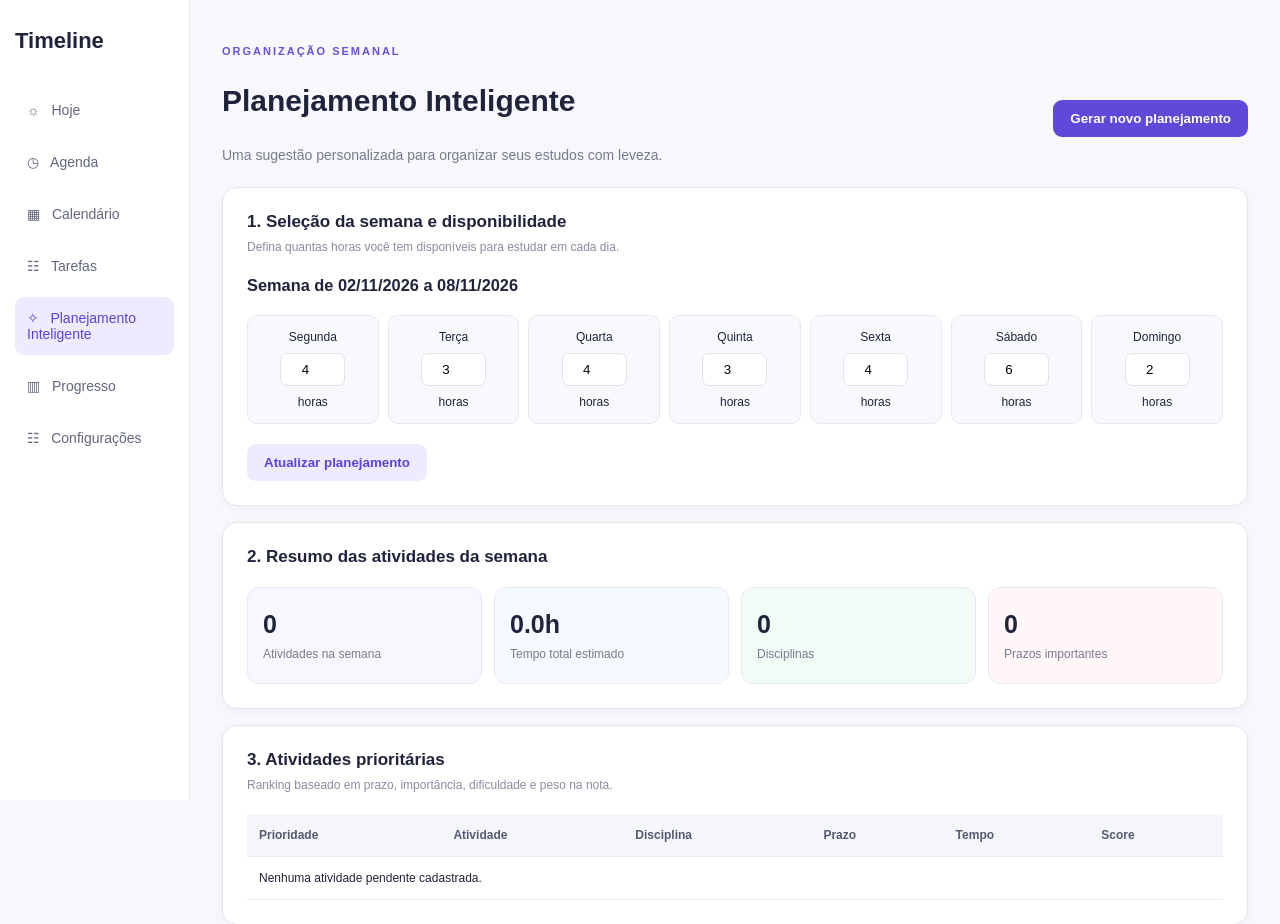
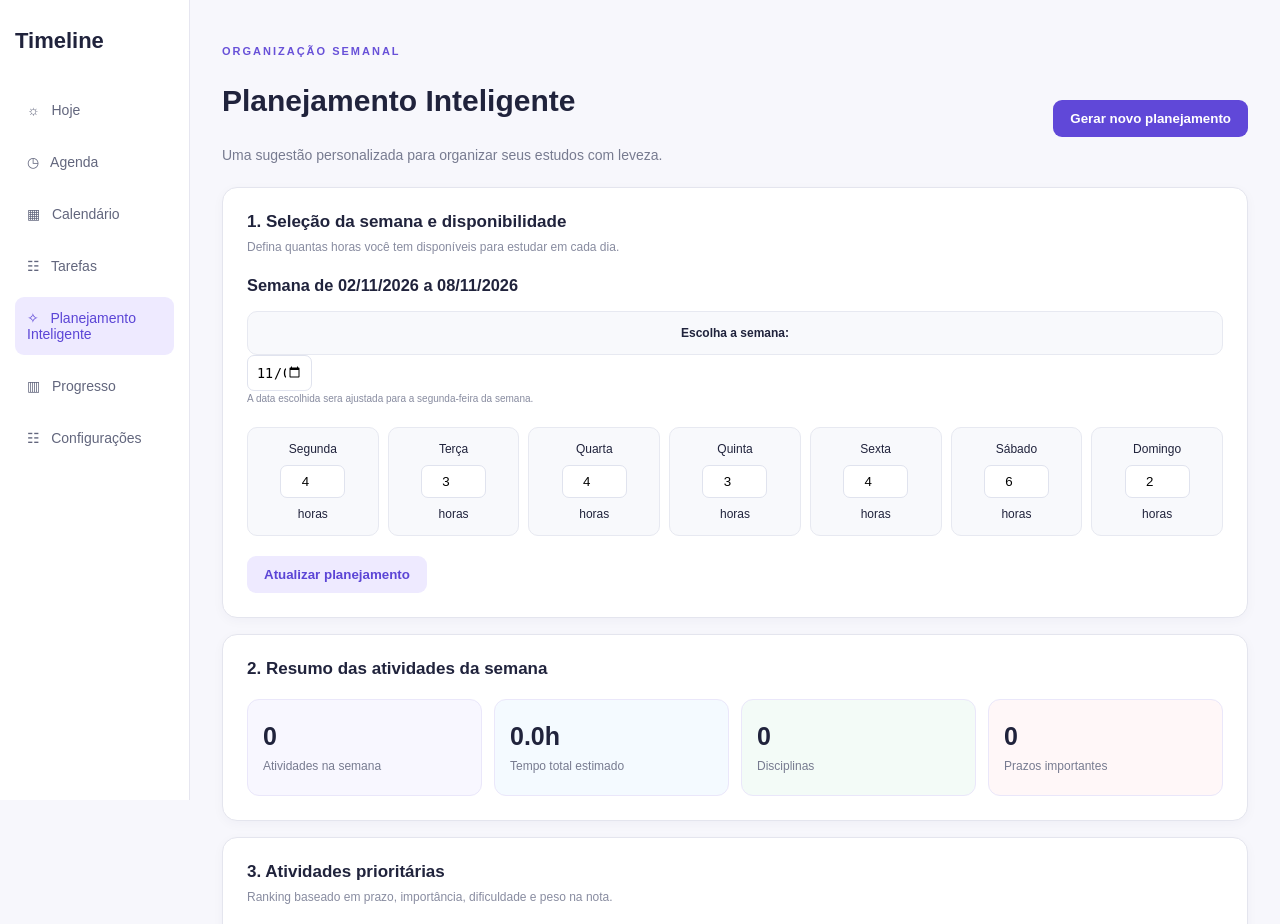
Before and after one commit to GabrielaJusto/Timeline, a Django app: page /planejamento/ in a window 1280 px wide. Shown: the top 924 px of the page. Run offline with Django 5.2, Linux system fonts and the light colour scheme; data that the repository does not hold is empty.

Commit message:
Reformula interface de geracao de planejamento

```diff
--- a/core/templates/planejamento.html
+++ b/core/templates/planejamento.html
@@ -51,6 +51,11 @@
                 Semana de {{ semana_inicio|date:"d/m/Y" }}
                 a {{ semana_fim|date:"d/m/Y" }}
             </h3>
+
+            <label for="semana-planejamento"><strong>Escolha a semana:</strong></label>
+            <input type="date" id="semana-planejamento" name="semana"
+                   value="{{ semana_iso }}" min="{{ semana_iso }}" form="form-disponibilidade">
+            <p><small>A data escolhida sera ajustada para a segunda-feira da semana.</small></p>
 
             <form
                 id="form-disponibilidade"
@@ -307,9 +312,17 @@
                 Ajustar planejamento
             </button>
 
-            <form method="post" action="{{ request.get_full_path }}">
+            {% if proposta_em_visualizacao %}
+            <p><strong>Confira a proposta acima antes de confirmar.</strong></p>
+            {% elif planejamento_ja_salvo %}
+            <p>Planejamento salvo. Para simular outro, ajuste as horas e clique em Gerar novo planejamento.</p>
+            {% endif %}
+            <form method="post" action="{% url 'planejamento' %}">
                 {% csrf_token %}
-
+                <input type="hidden" name="semana" value="{{ semana_iso }}">
+                {% for i in '0123456' %}
+                <input type="hidden" name="horas_{{ i }}" value="{% if i == '0' %}{{ request.GET.horas_0|default:'4' }}{% elif i == '1' %}{{ request.GET.horas_1|default:'3' }}{% elif i == '2' %}{{ request.GET.horas_2|default:'4' }}{% elif i == '3' %}{{ request.GET.horas_3|default:'3' }}{% elif i == '4' %}{{ request.GET.horas_4|default:'4' }}{% elif i == '5' %}{{ request.GET.horas_5|default:'6' }}{% else %}{{ request.GET.horas_6|default:'2' }}{% endif %}">
+                {% endfor %}
                 <input type="hidden" name="acao" value="aceitar">
 
                 <button type="submit">
--- a/core/views.py
+++ b/core/views.py
@@ -219,7 +219,16 @@ def planejamento(request):
 
     # Define a semana atual.
     hoje = timezone.localdate()
-    segunda = hoje - timedelta(days=hoje.weekday())
+    # REFORMULACAO_SPRINT9: semana selecionavel, sempre iniciando segunda.
+    from datetime import date
+    segunda_atual = hoje - timedelta(days=hoje.weekday())
+    try:
+        semana_solicitada = date.fromisoformat(request.GET.get('semana', '') or request.POST.get('semana', ''))
+        segunda = semana_solicitada - timedelta(days=semana_solicitada.weekday())
+        if segunda < segunda_atual:
+            segunda = segunda_atual
+    except (ValueError, TypeError):
+        segunda = segunda_atual
     domingo = segunda + timedelta(days=6)
    # Recebe as horas disponíveis do formulário.
     valores_padrao = [4, 3, 4, 3, 4, 6, 2]
@@ -268,6 +277,18 @@ def planejamento(request):
     # apagar as sessões de um reagendamento previamente confirmado.
     mensagem = None
     if request.method == "POST" and request.POST.get("acao") == "aceitar":
+        # O POST confirma exatamente a proposta visualizada no GET.
+        # A disponibilidade vai em campos ocultos, sem alterar planos existentes.
+        for i, padrao in enumerate(valores_padrao):
+            try:
+                horas_por_dia[i] = max(0, min(24, float(request.POST.get(f'horas_{i}', padrao))))
+            except (ValueError, TypeError):
+                horas_por_dia[i] = padrao
+        disponibilidade = {
+            (segunda + timedelta(days=i)).isoformat(): (horas if segunda + timedelta(days=i) >= hoje else 0)
+            for i, horas in enumerate(horas_por_dia)
+        }
+        sessoes = distribuir_tempo(atividades_ordenadas, disponibilidade)
         with transaction.atomic():
             plano_existente = Planejamento.objects.select_for_update().filter(
                 usuario_id=usuario_id,
@@ -304,7 +325,7 @@ def planejamento(request):
     # Em acessos normais, sempre mostra as sessões realmente persistidas.
     if planejamento_salvo and not any(
         chave.startswith("horas_") for chave in request.GET
-    ):
+    ) and request.method != 'POST':
         sessoes = [
             {
                 "atividade_id": sessao.atividade_id,
@@ -437,6 +458,9 @@ def planejamento(request):
         "dias_semana": dias_semana,
         "semana_inicio": segunda,
         "semana_fim": domingo,
+        "semana_iso": segunda.isoformat(),
+        "proposta_em_visualizacao": any(k.startswith('horas_') for k in request.GET),
+        "planejamento_ja_salvo": bool(planejamento_salvo),
         "total_atividades": total_atividades,
         "total_horas": total_horas,
         "alerta_sobrecarga": alerta_sobrecarga,
```
